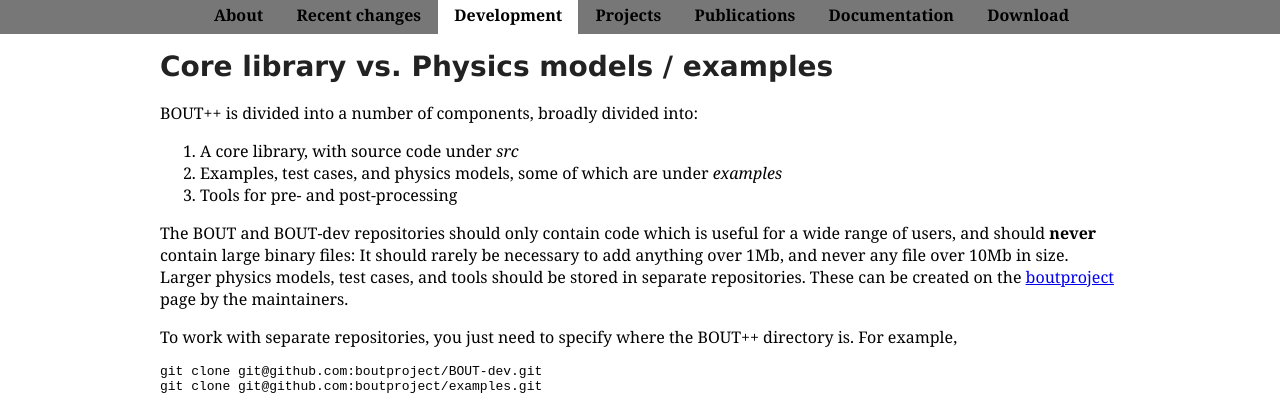
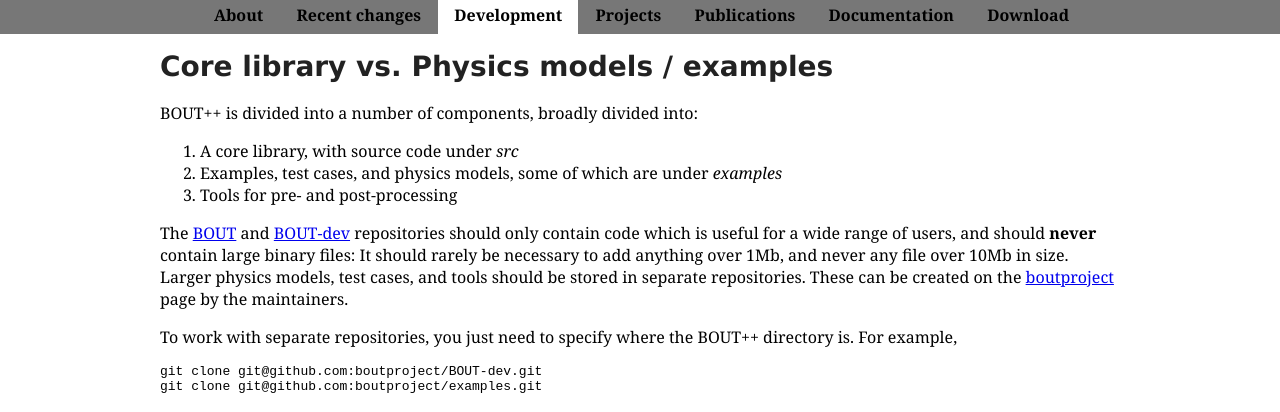
Before and after one commit to boutproject/boutproject.github.io, a Jekyll site: the page built from devel.markdown, in a window 1280 px wide and 900 px high, scrolled down 339 px. Shown: the top 412 px of the window. Built offline with Jekyll 4.4.1, drawn with Linux system fonts in a browser that asks for light colours; Markdown is read by kramdown in place of the engine named in the settings; some of the changed lines change nothing that is shown.

Commit message:
Small fixes

```diff
--- a/devel.markdown
+++ b/devel.markdown
@@ -20,11 +20,12 @@
 # Core library vs. Physics models / examples
 
 BOUT++ is divided into a number of components, broadly divided into:
+
 1. A core library, with source code under *src*
 2. Examples, test cases, and physics models, some of which are under *examples*
 3. Tools for pre- and post-processing
 
-The BOUT and BOUT-dev repositories should only contain code which is useful for a wide
+The [BOUT](https://github.com/boutproject/BOUT) and [BOUT-dev](https://github.com/boutproject/BOUT-dev) repositories should only contain code which is useful for a wide
 range of users, and should **never** contain large binary files: It should rarely be necessary
 to add anything over 1Mb, and never any file over 10Mb in size. Larger physics models, test cases,
 and tools should be stored in separate repositories. These can be created on the [boutproject](https://github.com/boutproject/)
```
